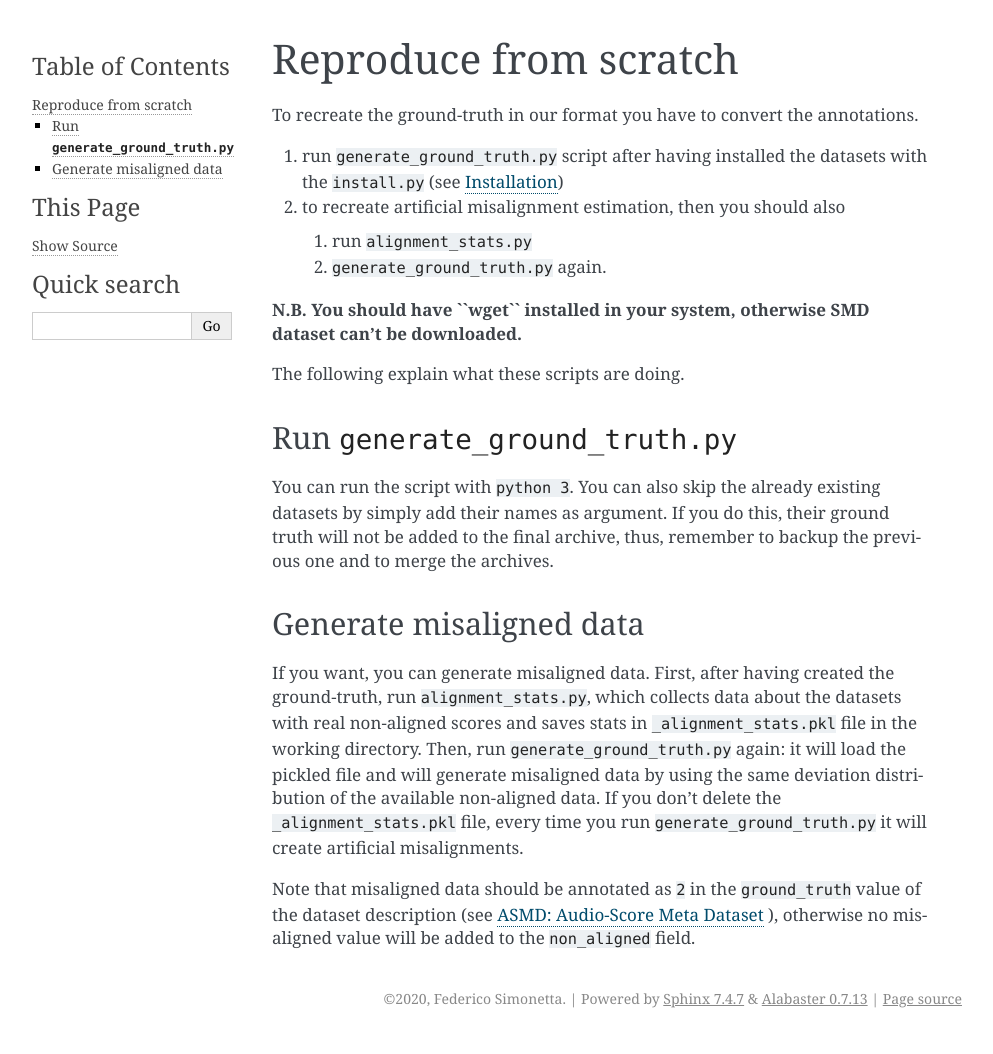
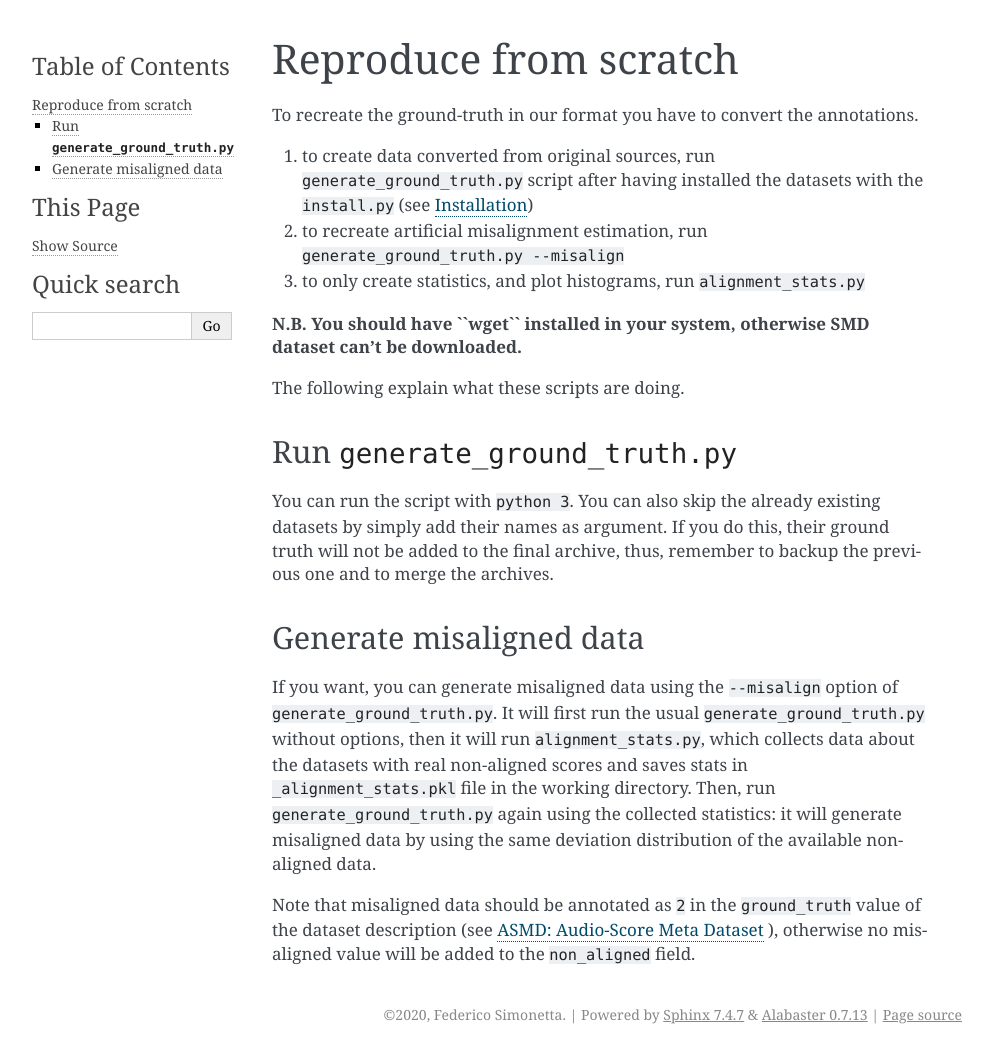
Before and after one commit to LIMUNIMI/ASMD, a Sphinx documentation site: the page built from docs/Reproduce_from_scratch.rst, in a window 1280 px wide. Shown: the whole page, without its empty margins (148-1141 px from the left). Built offline with Sphinx 7.4.7, drawn with Linux system fonts in a browser that asks for light colours; pages that are not in the unit, such as notebooks, are missing from menus.

Commit message:
Improved misalignment data creation with the --misalign option

```diff
--- a/docs/Reproduce_from_scratch.rst
+++ b/docs/Reproduce_from_scratch.rst
@@ -3,12 +3,11 @@ Reproduce from scratch
 
 To recreate the ground-truth in our format you have to convert the annotations.
 
-#. run ``generate_ground_truth.py`` script after having installed the datasets
-   with the ``install.py`` (see :doc:`Installation`)
-#. to recreate artificial misalignment estimation, then you should also
-
-   #. run ``alignment_stats.py``
-   #. ``generate_ground_truth.py`` again.
+#. to create data converted from original sources, run
+   ``generate_ground_truth.py`` script after having installed the datasets with
+   the ``install.py`` (see :doc:`Installation`)
+#. to recreate artificial misalignment estimation, run ``generate_ground_truth.py --misalign``
+#. to only create statistics, and plot histograms, run ``alignment_stats.py``
 
 **N.B. You should have ``wget`` installed in your system, otherwise SMD
 dataset can’t be downloaded.**
@@ -26,15 +25,14 @@ remember to backup the previous one and to merge the archives.
 Generate misaligned data
 ------------------------
 
-If you want, you can generate misaligned data. First, after having
-created the ground-truth, run ``alignment_stats.py``, which collects data
-about the datasets with real non-aligned scores and saves stats in
-``_alignment_stats.pkl`` file in the working directory. Then, run
-``generate_ground_truth.py`` again: it will load the pickled file and
-will generate misaligned data by using the same deviation distribution
-of the available non-aligned data. If you don't delete the
-``_alignment_stats.pkl`` file, every time you run ``generate_ground_truth.py``
-it will create artificial misalignments.
+If you want, you can generate misaligned data using the ``--misalign`` option
+of ``generate_ground_truth.py``. It will first run the usual
+``generate_ground_truth.py`` without options, then it will run
+``alignment_stats.py``, which collects data about the datasets with real
+non-aligned scores and saves stats in ``_alignment_stats.pkl`` file in the
+working directory. Then, run ``generate_ground_truth.py`` again using the
+collected statistics:  it will generate misaligned data by using the same
+deviation distribution of the available non-aligned data.
 
 Note that misaligned data should be annotated as ``2`` in the
 ``ground_truth`` value of the dataset description (see
```
Also changed, not shown: 3 other files.
